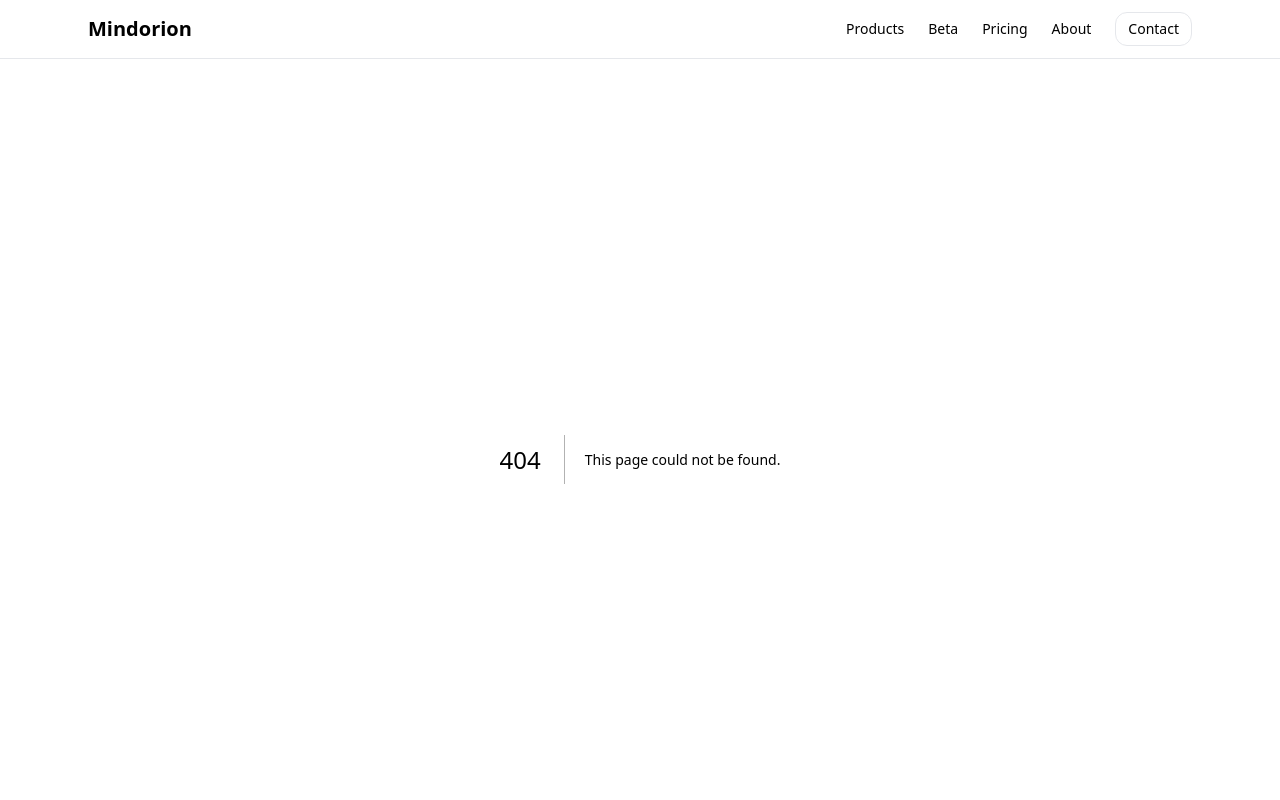
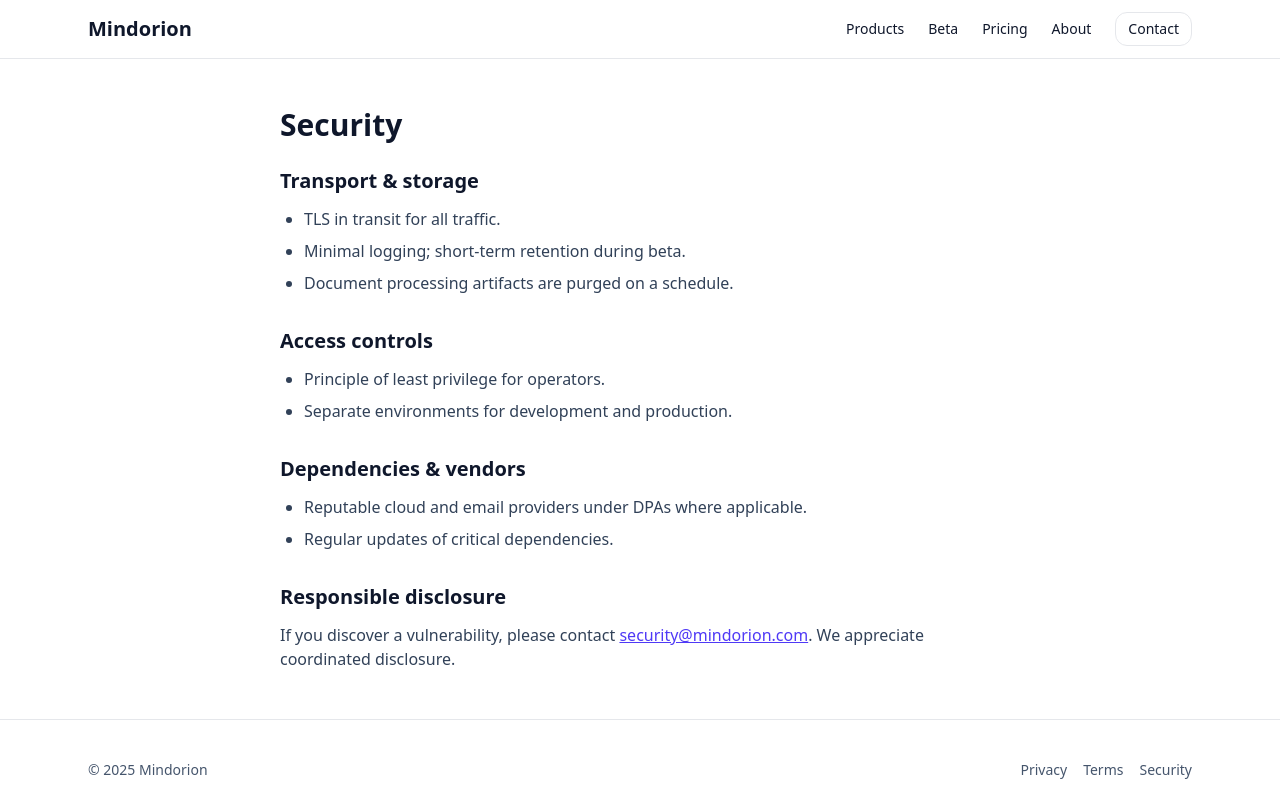
Before and after one commit to Docsafecompany/nextjs-enterprise-mindorion, a Next.js app: page /security in a window 1280 px wide. Before the commit this address had no page. Shown: the top 800 px of the page. Built offline with nearby package versions, Linux system fonts and the light colour scheme.

Commit message:
Create page.tsx

```diff
--- /dev/null
+++ b/app/security/page.tsx
@@ -0,0 +1,39 @@
+export const metadata = {
+  title: "Security | Mindorion",
+  description: "Overview of Mindorion security practices during beta.",
+};
+
+export default function Security() {
+  return (
+    <div className="mx-auto max-w-3xl px-6 py-12">
+      <h1 className="text-3xl font-bold">Security</h1>
+
+      <h2 className="mt-6 text-xl font-semibold">Transport & storage</h2>
+      <ul className="mt-3 list-disc pl-6 text-slate-700 space-y-2">
+        <li>TLS in transit for all traffic.</li>
+        <li>Minimal logging; short-term retention during beta.</li>
+        <li>Document processing artifacts are purged on a schedule.</li>
+      </ul>
+
+      <h2 className="mt-8 text-xl font-semibold">Access controls</h2>
+      <ul className="mt-3 list-disc pl-6 text-slate-700 space-y-2">
+        <li>Principle of least privilege for operators.</li>
+        <li>Separate environments for development and production.</li>
+      </ul>
+
+      <h2 className="mt-8 text-xl font-semibold">Dependencies & vendors</h2>
+      <ul className="mt-3 list-disc pl-6 text-slate-700 space-y-2">
+        <li>Reputable cloud and email providers under DPAs where applicable.</li>
+        <li>Regular updates of critical dependencies.</li>
+      </ul>
+
+      <h2 className="mt-8 text-xl font-semibold">Responsible disclosure</h2>
+      <p className="mt-3 text-slate-700">
+        If you discover a vulnerability, please contact{" "}
+        <a className="text-indigo-600 underline" href="mailto:security@mindorion.com">
+          security@mindorion.com
+        </a>. We appreciate coordinated disclosure.
+      </p>
+    </div>
+  );
+}
```
